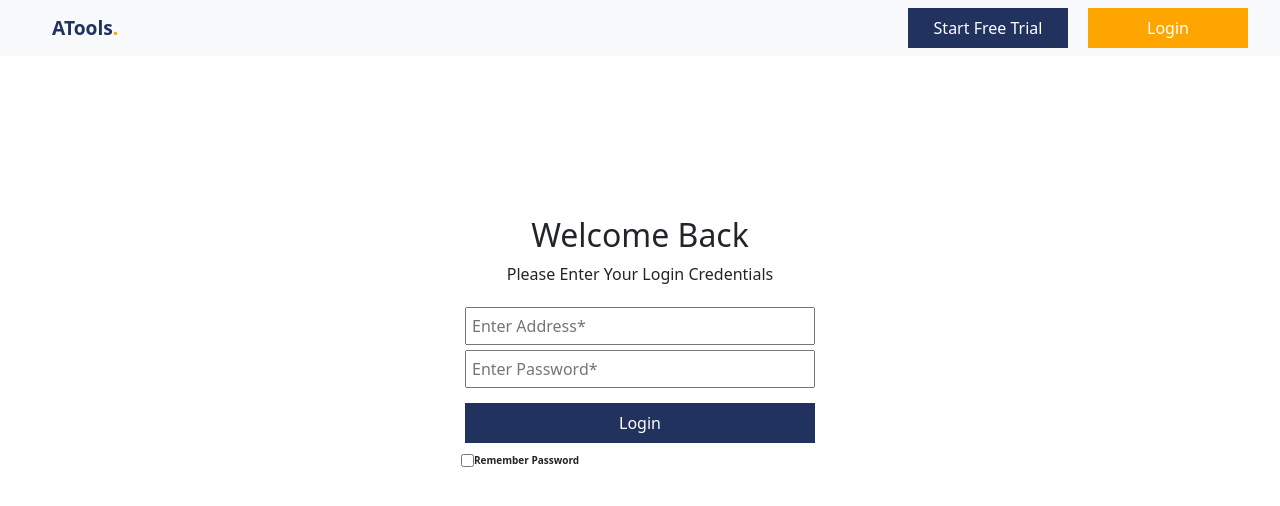
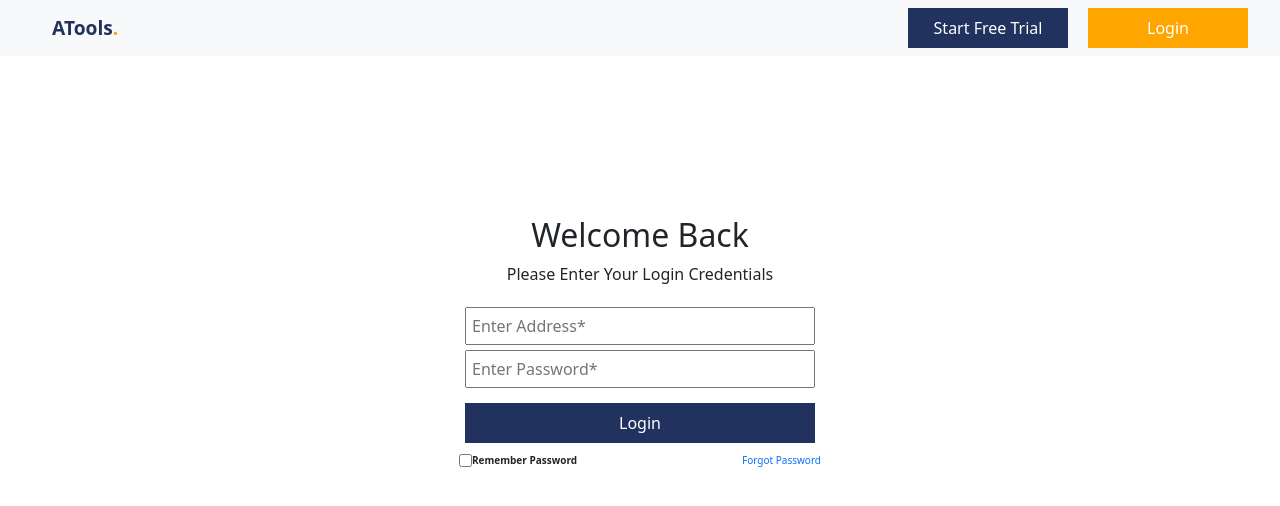
Before and after one commit to anuragyadav20062002/reactjs-login-page-assesment, a React (Create React App) app: page / in a window 1280 px wide. Shown: the top 506 px of the page. Built offline with nearby package versions, Linux system fonts and the light colour scheme.

Commit message:
fixed css

```diff
--- a/src/Components/Login.jsx
+++ b/src/Components/Login.jsx
@@ -24,6 +24,9 @@ const Login = () => {
         <div className="checkbox_items">
           <input type="checkbox" className="checkBox" />
           <span className="checkbox-text">Remember Password</span>
+          <a href="" className="forgot-pass">
+            Forgot Password
+          </a>
         </div>
       </div>
     </>
--- a/src/index.css
+++ b/src/index.css
@@ -78,7 +78,7 @@ p {
 .checkbox-text {
   font-size: x-small;
   font-weight: 600;
-  margin-right: 240px;
+  margin-right: 165px;
 }
 .forgot-pass {
   font-size: x-small;
```
